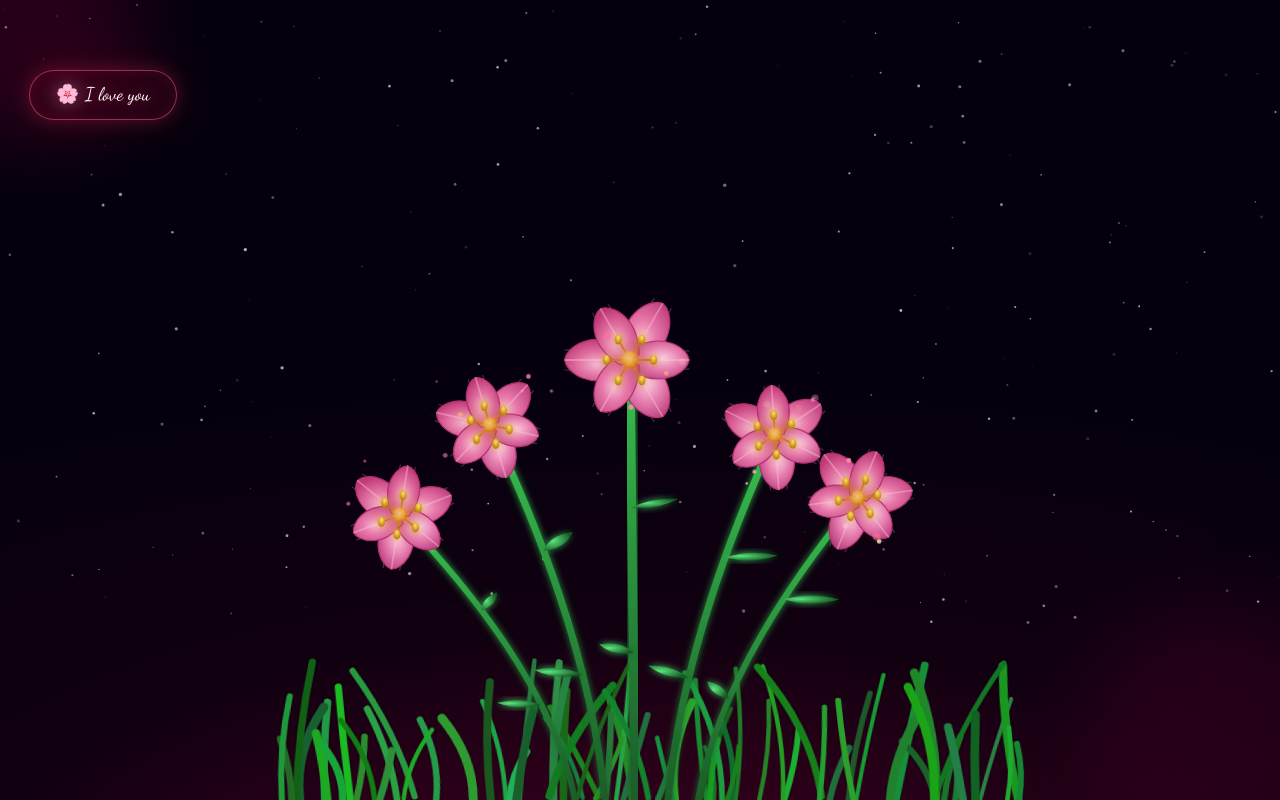
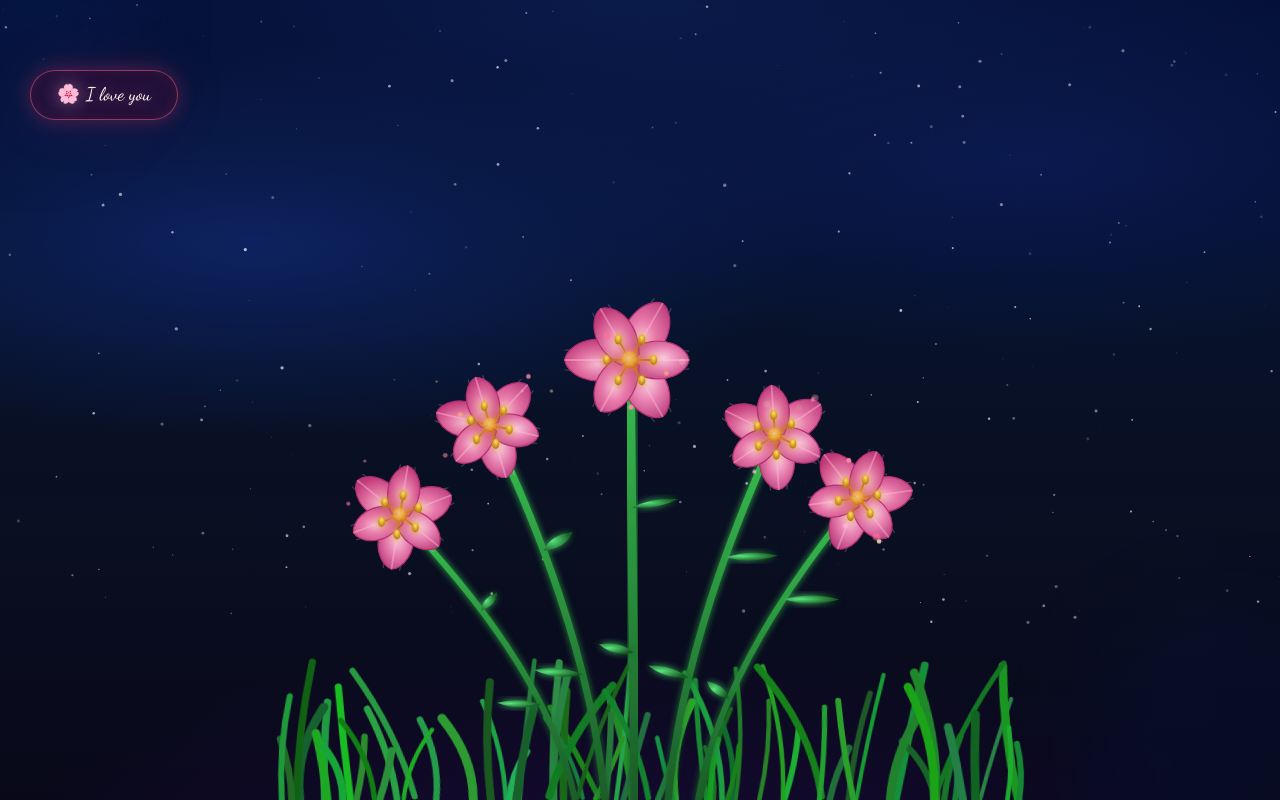
Before and after one commit to faizan9985/flowers-for-mygf, a plain HTML site: page ForMyLove.html in a window 1280 px wide. Drawn offline with Linux system fonts and the light colour scheme.

Commit message:
background color

```diff
--- a/ForMyLove.html
+++ b/ForMyLove.html
@@ -9,16 +9,18 @@
 
 *, *::before, *::after { margin:0; padding:0; box-sizing:border-box; }
 html, body { width:100%; height:100%; overflow:hidden; touch-action:manipulation; }
-body { background:#06000e; }
+body { background:#020818; }
 
 canvas#stars { position:fixed; inset:0; z-index:0; pointer-events:none; }
 
 .bg-glow {
   position:fixed; inset:0; z-index:0;
   background:
-    radial-gradient(ellipse 90% 60% at 50% 115%, #3d0020 0%, transparent 60%),
-    radial-gradient(ellipse 130% 80% at 50% 110%, #1c0012 0%, transparent 78%),
-    #06000e;
+    radial-gradient(ellipse 100% 55% at 50% 0%,   #0a1a4a 0%, transparent 65%),
+    radial-gradient(ellipse 80%  45% at 20% 30%,  #0d2260 0%, transparent 55%),
+    radial-gradient(ellipse 80%  45% at 80% 20%,  #0a1850 0%, transparent 55%),
+    radial-gradient(ellipse 90%  60% at 50% 115%, #1a0a3a 0%, transparent 60%),
+    linear-gradient(to bottom, #020c2e 0%, #06122a 35%, #0a0f22 65%, #080818 100%);
 }
 
 /* Shooting star */
@@ -41,7 +43,6 @@ canvas#stars { position:fixed; inset:0; z-index:0; pointer-events:none; }
   position:fixed; bottom:0; left:50%;
   transform:translateX(-50%);
   z-index:2; overflow:visible;
-  /* Responsive sizing */
   width:min(820px, 100vw);
   height:auto;
 }
@@ -144,7 +145,12 @@ canvas#stars { position:fixed; inset:0; z-index:0; pointer-events:none; }
   border-radius:40px;
   padding:clamp(7px,2vw,11px) clamp(14px,4vw,26px);
   pointer-events:none;
-  white-space:nowrap;
+  /* Allow wrapping on small screens instead of overflowing */
+  white-space:normal;
+  word-break:break-word;
+  /* Cap width so it never exceeds the viewport */
+  max-width:min(280px, 88vw);
+  width:max-content;
   backdrop-filter:blur(10px);
   -webkit-backdrop-filter:blur(10px);
   box-shadow:
@@ -152,8 +158,9 @@ canvas#stars { position:fixed; inset:0; z-index:0; pointer-events:none; }
     0 0 60px rgba(220,30,70,0.12),
     inset 0 0 14px rgba(255,60,100,0.08);
   opacity:0;
-  max-width:90vw;
   text-shadow:0 0 18px rgba(255,160,190,0.5);
+  /* Ensure it can't escape the screen */
+  overflow:visible;
 }
 
 /* tiny heart icon before message */
@@ -206,8 +213,8 @@ canvas#stars { position:fixed; inset:0; z-index:0; pointer-events:none; }
   opacity:0.18;
   animation:corner-pulse 4s ease-in-out infinite alternate;
 }
-.corner-glow.tl { top:-80px; left:-80px; width:220px; height:220px; background:#9b0040; }
-.corner-glow.br { bottom:-80px; right:-80px; width:280px; height:280px; background:#6b0030; }
+.corner-glow.tl { top:-80px; left:-80px; width:220px; height:220px; background:#0a2a6e; }
+.corner-glow.br { bottom:-80px; right:-80px; width:280px; height:280px; background:#06184a; }
 @keyframes corner-pulse {
   from{ opacity:0.13; } to{ opacity:0.24; }
 }
@@ -237,7 +244,6 @@ canvas#stars { position:fixed; inset:0; z-index:0; pointer-events:none; }
   <stop offset="50%" stop-color="#e070a0"/>
   <stop offset="100%" stop-color="#c03878"/>
 </radialGradient>
-<!-- Warm rose gradient for variety -->
 <radialGradient id="pg4" cx="50%" cy="50%" r="65%">
   <stop offset="0%" stop-color="#fcd0e0"/>
   <stop offset="45%" stop-color="#f06090"/>
@@ -490,21 +496,27 @@ const messages=[
   {text:"Until we meet again", icon:"💌"},
 ];
 
-/* Responsive positions: [left%, top%] — kept in safe zone away from flowers */
+/*
+  Desired positions as fractions of viewport [leftFrac, topFrac].
+  These are the "anchor" point — we then clamp the element so it
+  stays fully inside the safe area (8px margin on all sides).
+*/
 const positions=[
-  {l:'3%',  t:'8%'},
-  {l:'68%', t:'7%'},
-  {l:'2%',  t:'35%'},
-  {l:'70%', t:'38%'},
-  {l:'3%',  t:'62%'},
-  {l:'66%', t:'62%'},
-  {l:'30%', t:'5%'},
-  {l:'55%', t:'20%'},
-  {l:'15%', t:'20%'},
-  {l:'40%', t:'72%'},
-  {l:'18%', t:'70%'},
-  {l:'58%', t:'72%'},
+  [0.03, 0.08],
+  [0.68, 0.07],
+  [0.02, 0.35],
+  [0.70, 0.38],
+  [0.03, 0.62],
+  [0.66, 0.62],
+  [0.30, 0.05],
+  [0.55, 0.20],
+  [0.15, 0.20],
+  [0.40, 0.72],
+  [0.18, 0.70],
+  [0.58, 0.72],
 ];
+
+const MARGIN = 8; // px gap from screen edges
 
 const msgCont=document.getElementById('msgs');
 const msgEls=messages.map((m,i)=>{
@@ -512,26 +524,60 @@ const msgEls=messages.map((m,i)=>{
   el.className='msg';
   el.setAttribute('data-icon', m.icon);
   el.textContent=m.text;
-  const p=positions[i]||{l:'10%',t:'10%'};
-  el.style.left=p.l; el.style.top=p.t;
+  // Start offscreen so it doesn't flash before positioning
+  el.style.left='-9999px'; el.style.top='-9999px';
   msgCont.appendChild(el);
   return el;
 });
+
+/* Clamp a message element so it stays fully within the viewport */
+function clampMsg(el, leftFrac, topFrac, jitterLpx, jitterTpx) {
+  const vw = window.innerWidth;
+  const vh = window.innerHeight;
+  const w = el.offsetWidth;
+  const h = el.offsetHeight;
+
+  // Desired pixel position (top-left corner of element)
+  let x = leftFrac * vw + jitterLpx;
+  let y = topFrac * vh + jitterTpx;
+
+  // Clamp so the element never leaves the safe area
+  x = Math.max(MARGIN, Math.min(x, vw - w - MARGIN));
+  y = Math.max(MARGIN, Math.min(y, vh - h - MARGIN));
+
+  el.style.left = x + 'px';
+  el.style.top  = y + 'px';
+}
 
 let q=[...Array(messages.length).keys()];
 function shuffle(a){for(let i=a.length-1;i>0;i--){const j=Math.floor(Math.random()*(i+1));[a[i],a[j]]=[a[j],a[i]];}return a;}
 
 function showMsg(){
   if(!q.length) q=shuffle([...Array(messages.length).keys()]);
-  const idx=q.shift(), m=msgEls[idx], p=positions[idx]||{l:'10%',t:'10%'};
-  // clamp to viewport on mobile
-  const jitterL=((Math.random()-.5)*3).toFixed(1);
-  const jitterT=((Math.random()-.5)*2.5).toFixed(1);
-  m.style.left=`calc(${p.l} + ${jitterL}%)`;
-  m.style.top=`calc(${p.t} + ${jitterT}%)`;
-  m.classList.remove('visible'); void m.offsetWidth; m.classList.add('visible');
-  setTimeout(()=>{ m.classList.remove('visible'); setTimeout(showMsg, 400+Math.random()*600); }, 5000);
+  const idx=q.shift();
+  const m=msgEls[idx];
+  const [lf, tf]=positions[idx]||[0.1, 0.1];
+
+  const jL=(Math.random()-.5)*0.03*window.innerWidth;
+  const jT=(Math.random()-.5)*0.025*window.innerHeight;
+
+  // Place element off-screen first so we can measure its size,
+  // then clamp and show it.
+  m.style.left='-9999px'; m.style.top='-9999px';
+  m.classList.remove('visible');
+
+  // Use rAF to let the browser measure after any style recalc
+  requestAnimationFrame(()=>{
+    clampMsg(m, lf, tf, jL, jT);
+    void m.offsetWidth; // force reflow to restart animation
+    m.classList.add('visible');
+    setTimeout(()=>{
+      m.classList.remove('visible');
+      setTimeout(showMsg, 400+Math.random()*600);
+    }, 5000);
+  });
 }
+
 // Stagger first batch
 setTimeout(()=>{ showMsg(); setTimeout(showMsg,1600); setTimeout(showMsg,2900); setTimeout(showMsg,4100); }, 3600);
 
@@ -548,7 +594,6 @@ function spawnHearts(x,y){
     document.body.appendChild(h);
     setTimeout(()=>h.remove(),1500);
   }
-  // ripple
   const rip=document.createElement('div');
   rip.className='ripple';
   rip.style.cssText=`left:${x-5}px;top:${y-5}px;`;
```
